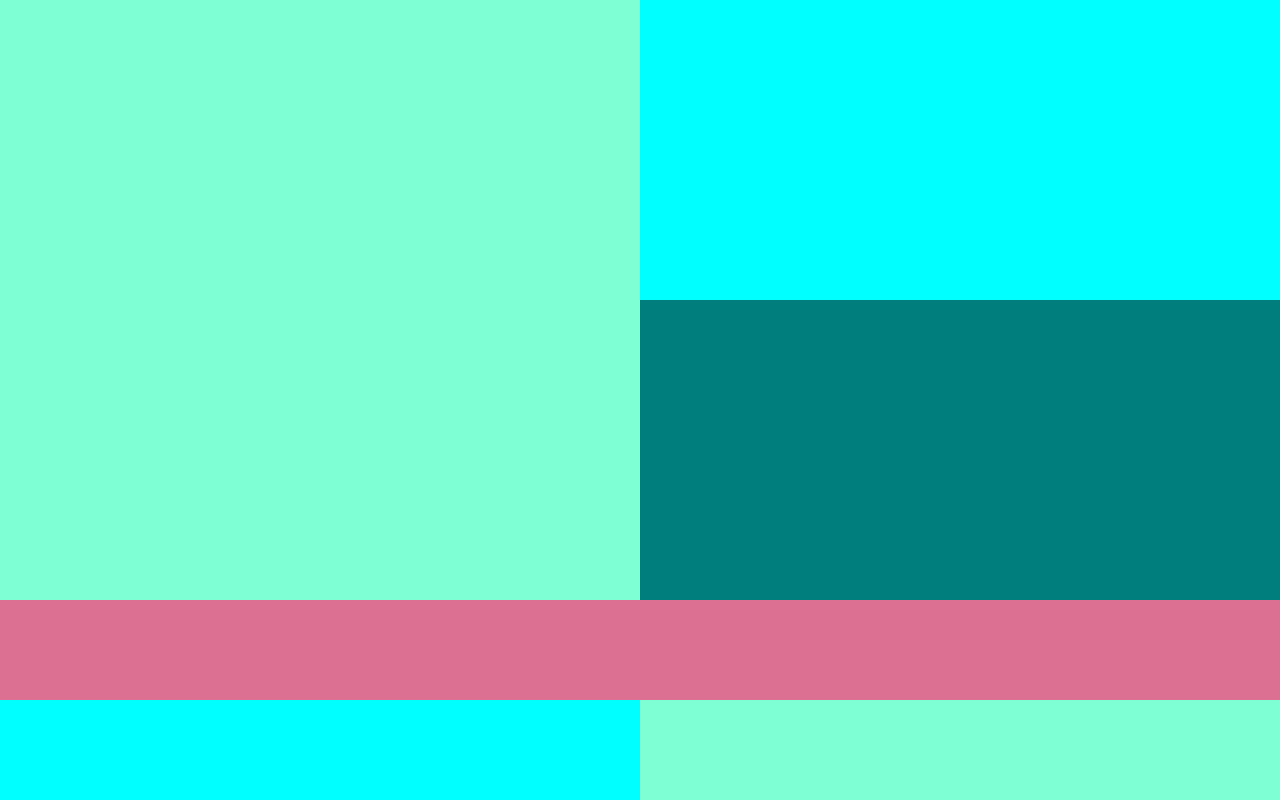
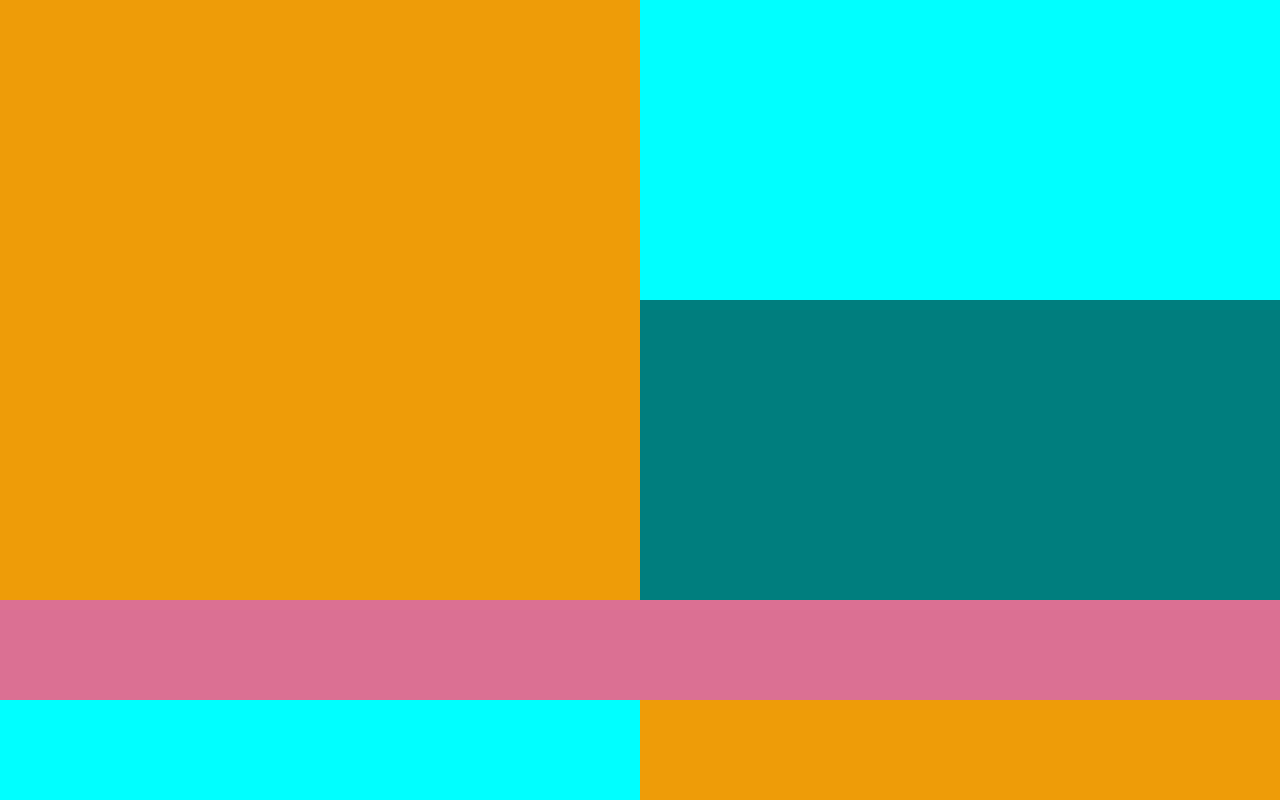
Before and after one commit to elainexe/cit312_feb2, a plain HTML site: page index.html in a window 1280 px wide. Shown: the top 800 px of the page. Drawn offline with Linux system fonts and the light colour scheme.

Commit message:
changed color

```diff
--- a/less/main.less
+++ b/less/main.less
@@ -30,7 +30,7 @@ h1,h2,h3,h4,h5,h6,p{
     .half{
 min-height: 300px;
       width: 100%;
-      background-color: aquamarine;
+      background-color: #ee9c08;
       @media screen and (min-width: 600px){
         width:50%;
         height:100%;
```
Also changed, not shown: less/style.css, 1 other file.
